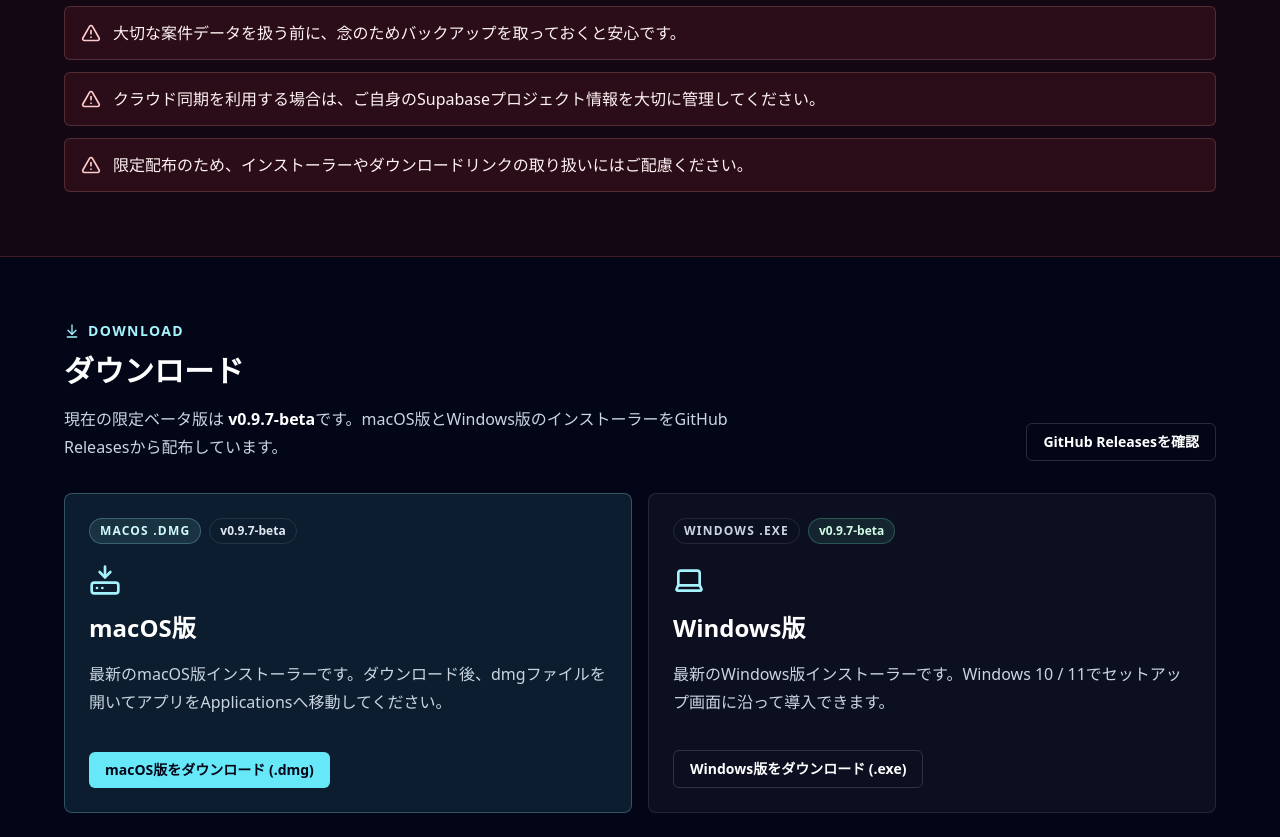
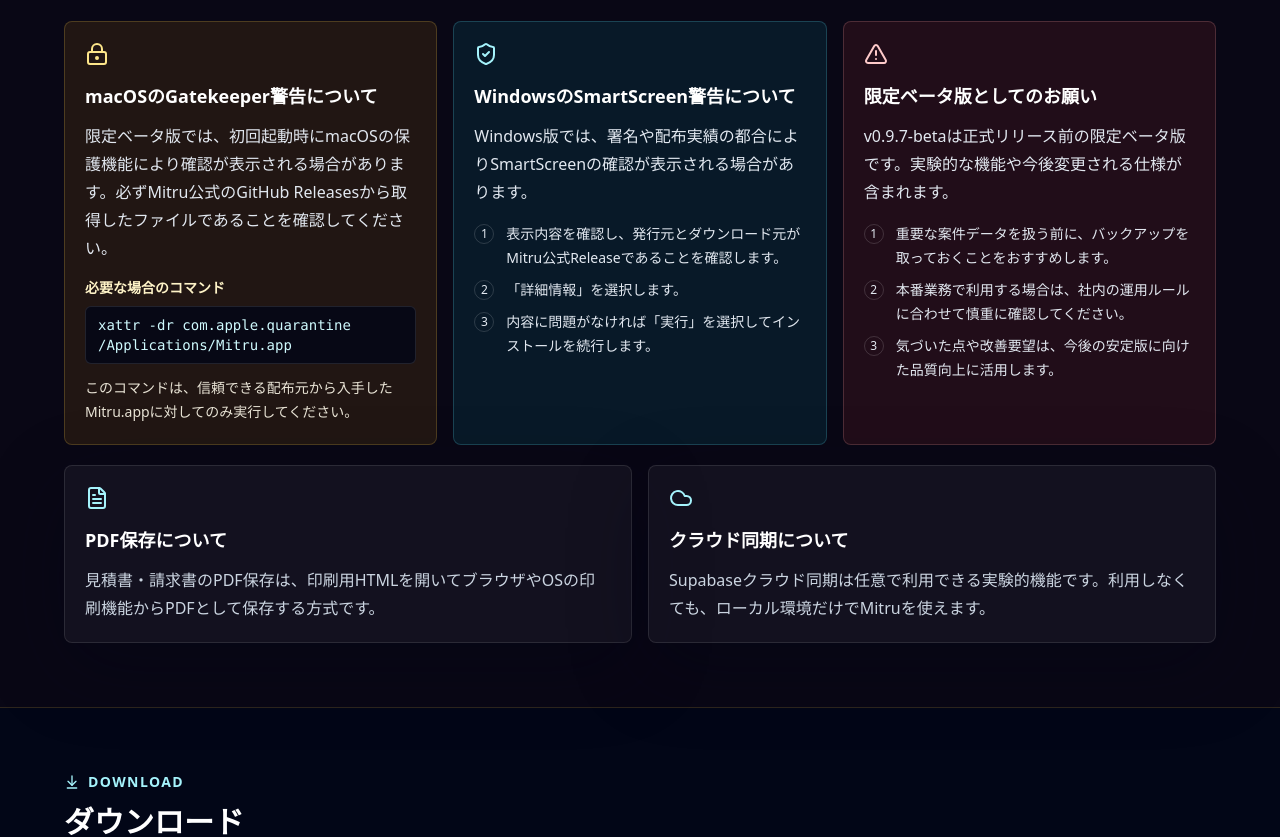
Before and after one commit to soundslikeriki/mitru-landing, a Next.js app: page / in a window 1280 px wide. Shown: the part 3120-3957 px from the top of the page. Built offline with nearby package versions, Linux system fonts and the light colour scheme; no server answers.

Commit message:
feat: improve beta download and install guidance

```diff
--- a/app/layout.tsx
+++ b/app/layout.tsx
@@ -3,7 +3,7 @@ import "./globals.css";
 
 const siteUrl =
   process.env.NEXT_PUBLIC_SITE_URL ??
-  "https://mitru-app-rikiharada93-2282s-projects.vercel.app";
+  "https://mitru-app.vercel.app";
 
 export const metadata: Metadata = {
   metadataBase: new URL(siteUrl),
--- a/app/page.tsx
+++ b/app/page.tsx
@@ -126,28 +126,95 @@ const screenshots = [
   }
 ];
 
-const notices = [
-  "限定ベータ版のため、正式版に向けて改善中の機能があります。",
-  "大切な案件データを扱う前に、念のためバックアップを取っておくと安心です。",
-  "クラウド同期を利用する場合は、ご自身のSupabaseプロジェクト情報を大切に管理してください。",
-  "限定配布のため、インストーラーやダウンロードリンクの取り扱いにはご配慮ください。"
+const downloadOptions = [
+  {
+    platform: "macOS版",
+    format: "macOS .dmg",
+    href: macDownloadUrl,
+    fileName: "Mitru_0.9.7-beta_aarch64.dmg",
+    button: "macOS版をダウンロード (.dmg)",
+    description:
+      "Apple Silicon搭載Mac向けの限定ベータ版です。dmgを開き、MitruをApplicationsフォルダへ移動して利用します。",
+    icon: HardDriveDownload,
+    highlight: true
+  },
+  {
+    platform: "Windows版",
+    format: "Windows .exe",
+    href: windowsDownloadUrl,
+    fileName: "Mitru_0.9.7-beta_x64-setup.exe",
+    button: "Windows版をダウンロード (.exe)",
+    description:
+      "Windows 10 / 11向けの限定ベータ版です。exeインストーラーを実行し、画面の案内に沿ってセットアップします。",
+    icon: Laptop,
+    highlight: false
+  }
 ];
 
-const setupSteps = [
+const installGuides = [
   {
-    title: "GitHub Releasesを開く",
-    body: `${releaseVersion} のReleaseページから、macOS版インストーラーを選択します。`,
-    icon: HardDriveDownload
+    platform: "macOS",
+    icon: HardDriveDownload,
+    steps: [
+      "macOS版の .dmg ファイルをダウンロードします。",
+      "ダウンロードした .dmg を開き、Mitru.app をApplicationsフォルダへ移動します。",
+      "ApplicationsからMitruを起動します。初回起動時に確認が出る場合は、注意事項のGatekeeper手順を確認してください。"
+    ]
   },
   {
-    title: "インストール",
-    body: "dmgファイルを開き、MitruをApplicationsフォルダへ移動します。",
-    icon: Laptop
+    platform: "Windows",
+    icon: Laptop,
+    steps: [
+      "Windows版の .exe インストーラーをダウンロードします。",
+      "インストーラーを実行し、表示されるセットアップ画面に沿ってインストールします。",
+      "SmartScreenの確認が表示された場合は、注意事項の手順を確認し、配布元を確認したうえで実行してください。"
+    ]
+  }
+];
+
+const noticeCards = [
+  {
+    title: "macOSのGatekeeper警告について",
+    icon: LockKeyhole,
+    tone: "amber",
+    body: "限定ベータ版では、初回起動時にmacOSの保護機能により確認が表示される場合があります。必ずMitru公式のGitHub Releasesから取得したファイルであることを確認してください。",
+    command: "xattr -dr com.apple.quarantine /Applications/Mitru.app",
+    note: "このコマンドは、信頼できる配布元から入手したMitru.appに対してのみ実行してください。"
   },
   {
-    title: "起動して確認",
-    body: "初回起動時の確認が表示された場合は、ベータ案内に沿って許可してください。",
-    icon: CheckCircle2
+    title: "WindowsのSmartScreen警告について",
+    icon: ShieldCheck,
+    tone: "blue",
+    body: "Windows版では、署名や配布実績の都合によりSmartScreenの確認が表示される場合があります。",
+    steps: [
+      "表示内容を確認し、発行元とダウンロード元がMitru公式Releaseであることを確認します。",
+      "「詳細情報」を選択します。",
+      "内容に問題がなければ「実行」を選択してインストールを続行します。"
+    ]
+  },
+  {
+    title: "限定ベータ版としてのお願い",
+    icon: AlertTriangle,
+    tone: "red",
+    body: "v0.9.7-betaは正式リリース前の限定ベータ版です。実験的な機能や今後変更される仕様が含まれます。",
+    steps: [
+      "重要な案件データを扱う前に、バックアップを取っておくことをおすすめします。",
+      "本番業務で利用する場合は、社内の運用ルールに合わせて慎重に確認してください。",
+      "気づいた点や改善要望は、今後の安定版に向けた品質向上に活用します。"
+    ]
+  }
+];
+
+const extraNotes = [
+  {
+    title: "PDF保存について",
+    body: "見積書・請求書のPDF保存は、印刷用HTMLを開いてブラウザやOSの印刷機能からPDFとして保存する方式です。",
+    icon: FileText
+  },
+  {
+    title: "クラウド同期について",
+    body: "Supabaseクラウド同期は任意で利用できる実験的機能です。利用しなくても、ローカル環境だけでMitruを使えます。",
+    icon: Cloud
   }
 ];
 
@@ -419,20 +486,90 @@ export default function Home() {
 
         <section
           id="notice"
-          className="scroll-mt-24 border-b border-red-400/20 bg-red-950/25"
+          className="scroll-mt-24 border-y border-amber-300/15 bg-amber-950/10"
         >
           <div className="section-shell py-16">
             <SectionLabel icon={AlertTriangle}>Important</SectionLabel>
+            <div className="flex flex-col justify-between gap-4 md:flex-row md:items-end">
+              <div>
                 <h2 className="text-3xl font-semibold">注意事項</h2>
-            <div className="mt-6 grid gap-3">
-              {notices.map((notice) => (
-                <p
-                  key={notice}
-                  className="flex gap-3 rounded-md border border-red-300/20 bg-red-500/10 px-4 py-3 leading-7 text-red-50"
+                <p className="mt-4 max-w-3xl leading-7 text-slate-300">
+                  Mitruは限定ベータ版として配布しています。安心して試していただけるよう、OSの警告表示や実験的機能について事前にご確認ください。
+                </p>
+              </div>
+              <span className="w-fit rounded-full border border-amber-200/25 bg-amber-200/10 px-3 py-1 text-sm font-semibold text-amber-100">
+                {releaseVersion}
+              </span>
+            </div>
+
+            <div className="mt-8 grid gap-4 lg:grid-cols-3">
+              {noticeCards.map((notice) => (
+                <article
+                  key={notice.title}
+                  className={`rounded-lg border p-5 ${
+                    notice.tone === "red"
+                      ? "border-red-300/20 bg-red-500/10"
+                      : notice.tone === "amber"
+                        ? "border-amber-300/20 bg-amber-500/10"
+                        : "border-cyan-300/20 bg-cyan-500/10"
+                  }`}
                 >
-                  <AlertTriangle className="mt-1 h-5 w-5 shrink-0 text-red-200" />
-                  {notice}
+                  <notice.icon
+                    className={`h-6 w-6 ${
+                      notice.tone === "red"
+                        ? "text-red-200"
+                        : notice.tone === "amber"
+                          ? "text-amber-200"
+                          : "text-cyan-200"
+                    }`}
+                  />
+                  <h3 className="mt-4 text-lg font-semibold text-white">
+                    {notice.title}
+                  </h3>
+                  <p className="mt-3 leading-7 text-slate-200">
+                    {notice.body}
                   </p>
+
+                  {notice.command ? (
+                    <div className="mt-4">
+                      <p className="text-sm font-semibold text-amber-100">
+                        必要な場合のコマンド
+                      </p>
+                      <code className="mt-2 block overflow-x-auto rounded-md border border-white/10 bg-slate-950/80 px-3 py-2 text-sm text-cyan-100">
+                        {notice.command}
+                      </code>
+                      <p className="mt-3 text-sm leading-6 text-amber-50/90">
+                        {notice.note}
+                      </p>
+                    </div>
+                  ) : null}
+
+                  {notice.steps ? (
+                    <ol className="mt-4 space-y-2 text-sm leading-6 text-slate-200">
+                      {notice.steps.map((step, index) => (
+                        <li key={step} className="flex gap-3">
+                          <span className="mt-0.5 grid h-5 w-5 shrink-0 place-items-center rounded-full border border-white/15 text-xs text-slate-200">
+                            {index + 1}
+                          </span>
+                          <span>{step}</span>
+                        </li>
+                      ))}
+                    </ol>
+                  ) : null}
+                </article>
+              ))}
+            </div>
+
+            <div className="mt-5 grid gap-4 md:grid-cols-2">
+              {extraNotes.map((note) => (
+                <article
+                  key={note.title}
+                  className="surface rounded-lg p-5"
+                >
+                  <note.icon className="h-6 w-6 text-cyan-200" />
+                  <h3 className="mt-4 text-lg font-semibold">{note.title}</h3>
+                  <p className="mt-3 leading-7 text-slate-300">{note.body}</p>
+                </article>
               ))}
             </div>
           </div>
@@ -444,8 +581,10 @@ export default function Home() {
               <SectionLabel icon={ArrowDownToLine}>Download</SectionLabel>
               <h2 className="text-3xl font-semibold">ダウンロード</h2>
               <p className="mt-4 max-w-2xl leading-7 text-slate-300">
-                現在の限定ベータ版は
-                <span className="font-semibold text-white"> {releaseVersion}</span>
+                現在の限定ベータ版は{" "}
+                <span className="rounded-full border border-cyan-200/25 bg-cyan-200/10 px-2 py-0.5 font-semibold text-cyan-100">
+                  {releaseVersion}
+                </span>
                 です。macOS版とWindows版のインストーラーをGitHub Releasesから配布しています。
               </p>
             </div>
@@ -460,53 +599,53 @@ export default function Home() {
           </div>
 
           <div className="mt-8 grid items-stretch gap-4 md:grid-cols-2">
+            {downloadOptions.map((option) => (
               <a
-              href={macDownloadUrl}
-              download="Mitru_0.9.7-beta_aarch64.dmg"
+                key={option.platform}
+                href={option.href}
+                download={option.fileName}
                 rel="noreferrer"
-              className="flex min-h-[320px] flex-col rounded-lg border border-cyan-200/25 bg-cyan-300/10 p-6 transition hover:border-cyan-200/45 hover:bg-cyan-300/15"
+                className={`flex min-h-[330px] flex-col rounded-lg p-6 transition ${
+                  option.highlight
+                    ? "border border-cyan-200/25 bg-cyan-300/10 hover:border-cyan-200/45 hover:bg-cyan-300/15"
+                    : "border border-white/10 bg-white/[0.04] hover:border-cyan-200/30 hover:bg-white/[0.07]"
+                }`}
               >
                 <span className="flex flex-wrap items-center gap-2">
-                <span className="inline-flex whitespace-nowrap rounded-full border border-cyan-200/25 bg-cyan-200/10 px-2.5 py-1 text-xs font-semibold uppercase tracking-widest text-cyan-100">
-                  macOS .dmg
-                </span>
-                <span className="inline-flex whitespace-nowrap rounded-full border border-white/10 px-2.5 py-1 text-xs font-semibold text-slate-200">
-                  {releaseVersion}
-                </span>
-              </span>
-              <HardDriveDownload className="mt-5 h-8 w-8 text-cyan-200" />
-              <h3 className="mt-4 text-2xl font-semibold">macOS版</h3>
-              <p className="mt-4 flex-1 leading-7 text-slate-300">
-                最新のmacOS版インストーラーです。ダウンロード後、dmgファイルを開いてアプリをApplicationsへ移動してください。
-              </p>
-              <span className="mt-6 inline-flex w-fit rounded-md bg-cyan-300 px-4 py-2 text-sm font-semibold text-slate-950">
-                macOS版をダウンロード (.dmg)
-              </span>
-            </a>
-
-            <a
-              href={windowsDownloadUrl}
-              download="Mitru_0.9.7-beta_x64-setup.exe"
-              rel="noreferrer"
-              className="flex min-h-[320px] flex-col rounded-lg border border-white/10 bg-white/[0.04] p-6 transition hover:border-cyan-200/30 hover:bg-white/[0.07]"
+                  <span
+                    className={`inline-flex whitespace-nowrap rounded-full border px-2.5 py-1 text-xs font-semibold uppercase tracking-widest ${
+                      option.highlight
+                        ? "border-cyan-200/25 bg-cyan-200/10 text-cyan-100"
+                        : "border-white/10 text-slate-300"
+                    }`}
                   >
-              <span className="flex flex-wrap items-center gap-2">
-                <span className="inline-flex whitespace-nowrap rounded-full border border-white/10 px-2.5 py-1 text-xs font-semibold uppercase tracking-widest text-slate-300">
-                  Windows .exe
+                    {option.format}
                   </span>
                   <span className="inline-flex whitespace-nowrap rounded-full border border-emerald-300/25 bg-emerald-300/10 px-2.5 py-1 text-xs font-semibold text-emerald-100">
                     {releaseVersion}
                   </span>
                 </span>
-              <Laptop className="mt-5 h-8 w-8 text-cyan-200" />
-              <h3 className="mt-4 text-2xl font-semibold">Windows版</h3>
+                <option.icon className="mt-5 h-8 w-8 text-cyan-200" />
+                <h3 className="mt-4 text-2xl font-semibold">
+                  {option.platform}
+                </h3>
                 <p className="mt-4 flex-1 leading-7 text-slate-300">
-                最新のWindows版インストーラーです。Windows 10 / 11でセットアップ画面に沿って導入できます。
+                  {option.description}
                 </p>
-              <span className="mt-6 inline-flex w-fit rounded-md border border-white/15 px-4 py-2 text-sm font-semibold text-white">
-                Windows版をダウンロード (.exe)
+                <p className="mt-4 text-sm text-slate-500">
+                  ファイル名: {option.fileName}
+                </p>
+                <span
+                  className={`mt-6 inline-flex w-fit rounded-md px-4 py-2 text-sm font-semibold ${
+                    option.highlight
+                      ? "bg-cyan-300 text-slate-950"
+                      : "border border-white/15 text-white"
+                  }`}
+                >
+                  {option.button}
                 </span>
               </a>
+            ))}
           </div>
         </section>
 
@@ -517,20 +656,34 @@ export default function Home() {
           <div className="section-shell py-16">
             <SectionLabel icon={FileText}>Setup</SectionLabel>
             <h2 className="text-3xl font-semibold">インストール手順</h2>
-            <div className="mt-8 grid gap-4 md:grid-cols-3">
-              {setupSteps.map((step, index) => (
+            <p className="mt-4 max-w-3xl leading-7 text-slate-300">
+              OSごとの導入手順です。どちらもインストーラーを取得したあと、通常のデスクトップアプリと同じ流れでセットアップできます。
+            </p>
+            <div className="mt-8 grid gap-4 md:grid-cols-2">
+              {installGuides.map((guide) => (
                 <article
-                  key={step.title}
-                  className="surface rounded-lg p-5"
+                  key={guide.platform}
+                  className="surface rounded-lg p-6"
                 >
                   <div className="flex items-center justify-between">
-                    <step.icon className="h-6 w-6 text-cyan-200" />
-                    <span className="text-sm font-semibold text-slate-500">
-                      0{index + 1}
+                    <guide.icon className="h-7 w-7 text-cyan-200" />
+                    <span className="rounded-full border border-white/10 px-2.5 py-1 text-xs font-semibold text-slate-300">
+                      {releaseVersion}
                     </span>
                   </div>
-                  <h3 className="mt-5 text-lg font-semibold">{step.title}</h3>
-                  <p className="mt-3 leading-7 text-slate-300">{step.body}</p>
+                  <h3 className="mt-5 text-2xl font-semibold">
+                    {guide.platform}
+                  </h3>
+                  <ol className="mt-5 space-y-4">
+                    {guide.steps.map((step, index) => (
+                      <li key={step} className="flex gap-3 leading-7 text-slate-300">
+                        <span className="mt-1 grid h-6 w-6 shrink-0 place-items-center rounded-full border border-cyan-200/25 bg-cyan-200/10 text-xs font-semibold text-cyan-100">
+                          {index + 1}
+                        </span>
+                        <span>{step}</span>
+                      </li>
+                    ))}
+                  </ol>
                 </article>
               ))}
             </div>
```
Lines whose indentation alone changed are shown as unchanged.
